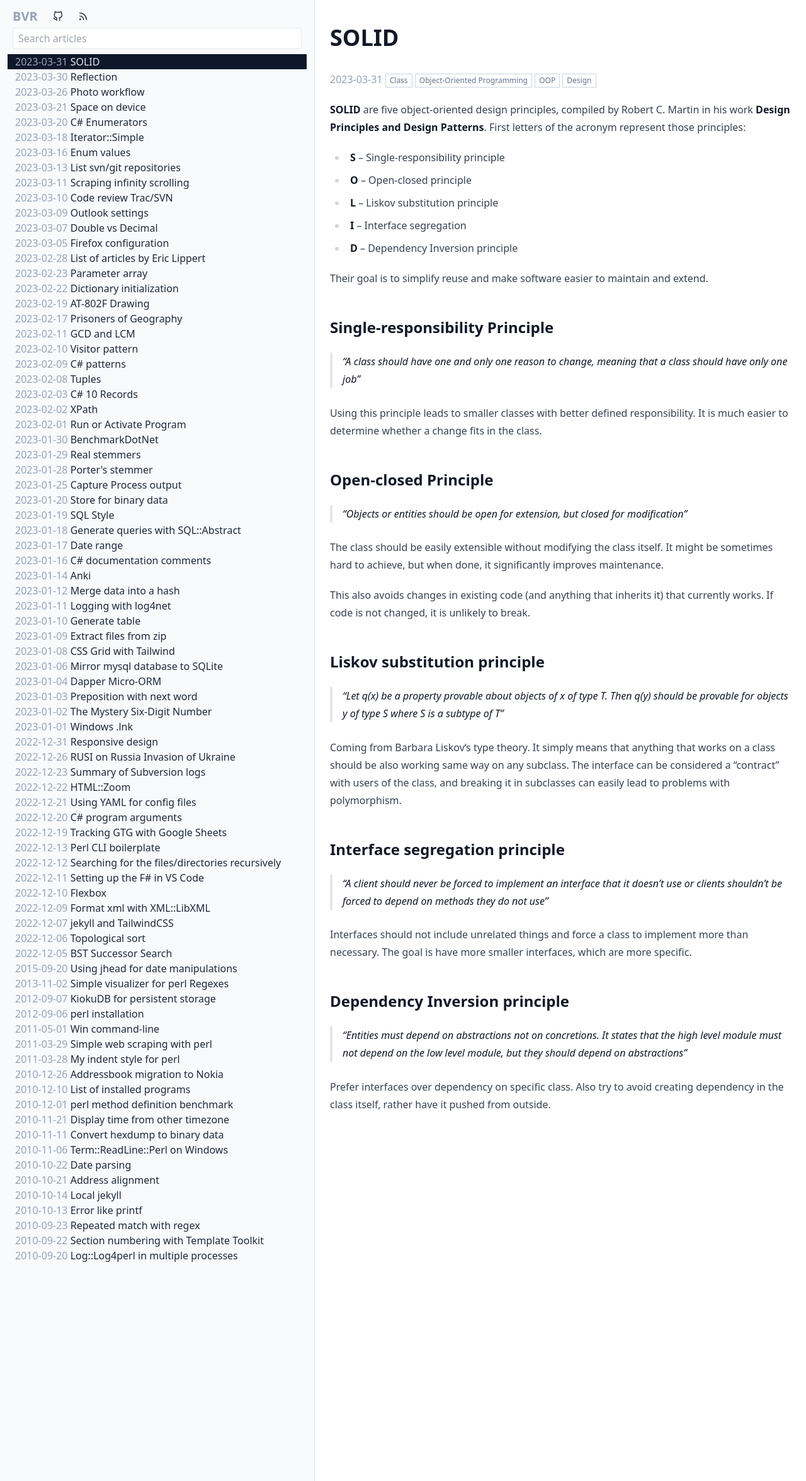
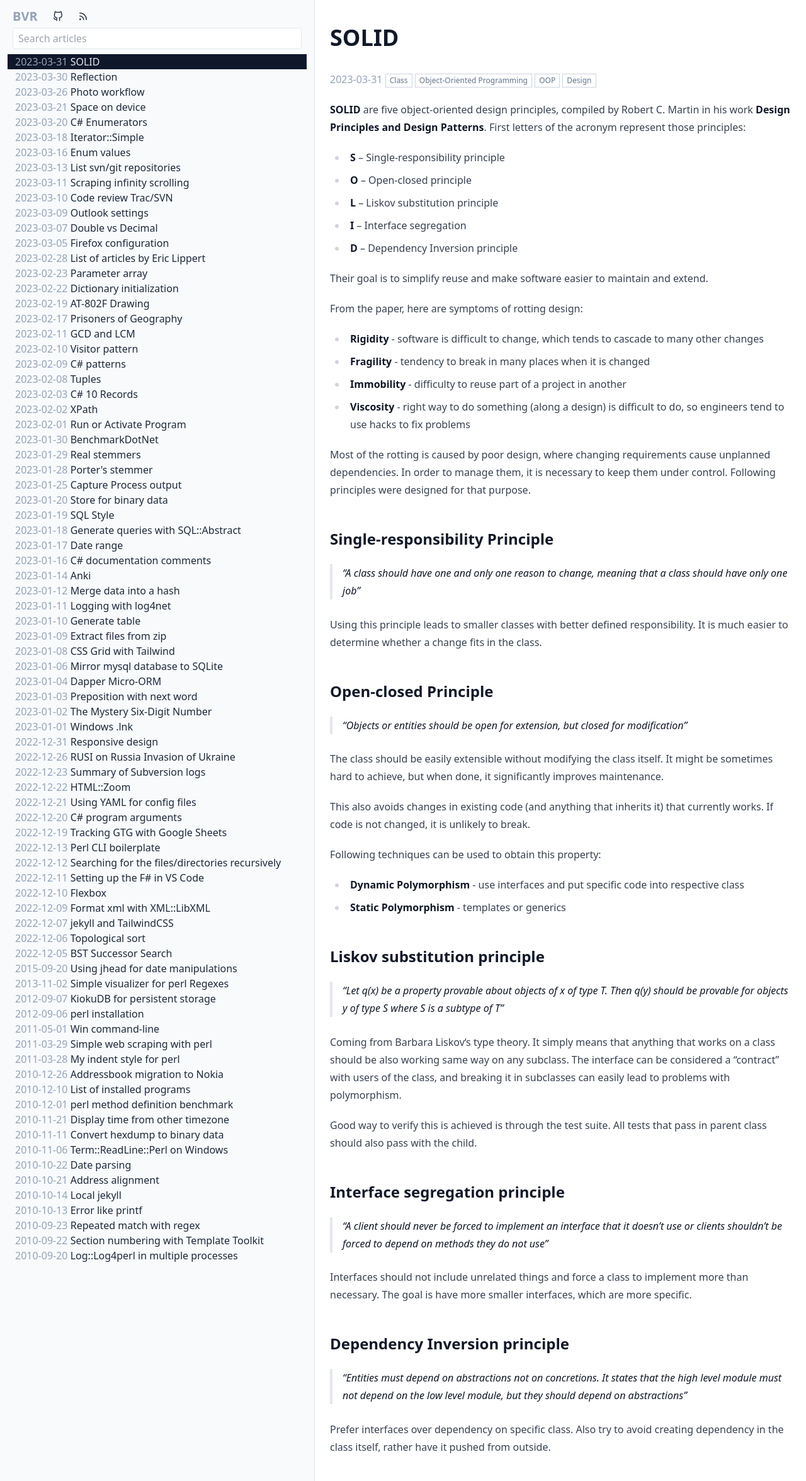
Before and after one commit to bvr/bvr.github.io, a Jekyll site: the page built from _posts/2023-03-31-solid.md, in a window 1280 px wide. Shown: the whole page at 63% size. Built offline with Jekyll 4.4.1, drawn with Linux system fonts in a browser that asks for light colours.

Commit message:
Few more notes from the original paper

```diff
--- a/_posts/2023-03-31-solid.md
+++ b/_posts/2023-03-31-solid.md
@@ -18,6 +18,15 @@ tags:
 
 Their goal is to simplify reuse and make software easier to maintain and extend.
 
+From the paper, here are symptoms of rotting design:
+
+ - **Rigidity** - software is difficult to change, which tends to cascade to many other changes
+ - **Fragility** - tendency to break in many places when it is changed
+ - **Immobility** - difficulty to reuse part of a project in another
+ - **Viscosity** - right way to do something (along a design) is difficult to do, so engineers tend to use hacks to fix problems
+
+Most of the rotting is caused by poor design, where changing requirements cause unplanned dependencies. In order to manage them, it is necessary to keep them under control. Following principles were designed for that purpose.
+
 ## Single-responsibility Principle
 
 > A class should have one and only one reason to change, meaning that a class should have only one job
@@ -32,12 +41,19 @@ The class should be easily extensible without modifying the class itself. It mig
 
 This also avoids changes in existing code (and anything that inherits it) that currently works. If code is not changed, it is unlikely to break.
 
+Following techniques can be used to obtain this property:
+
+ - **Dynamic Polymorphism** - use interfaces and put specific code into respective class
+ - **Static Polymorphism** - templates or generics
+
 ## Liskov substitution principle
 
 > Let q(x) be a property provable about objects of x of type T. Then q(y) should be provable for objects y of type S where S is a subtype of T
 
 Coming from Barbara Liskov‘s type theory. It simply means that anything that works on a class should be also working same way on any subclass. The interface can be considered a "contract" with
 users of the class, and breaking it in subclasses can easily lead to problems with polymorphism.
+
+Good way to verify this is achieved is through the test suite. All tests that pass in parent class should also pass with the child.
 
 ## Interface segregation principle
 
```
